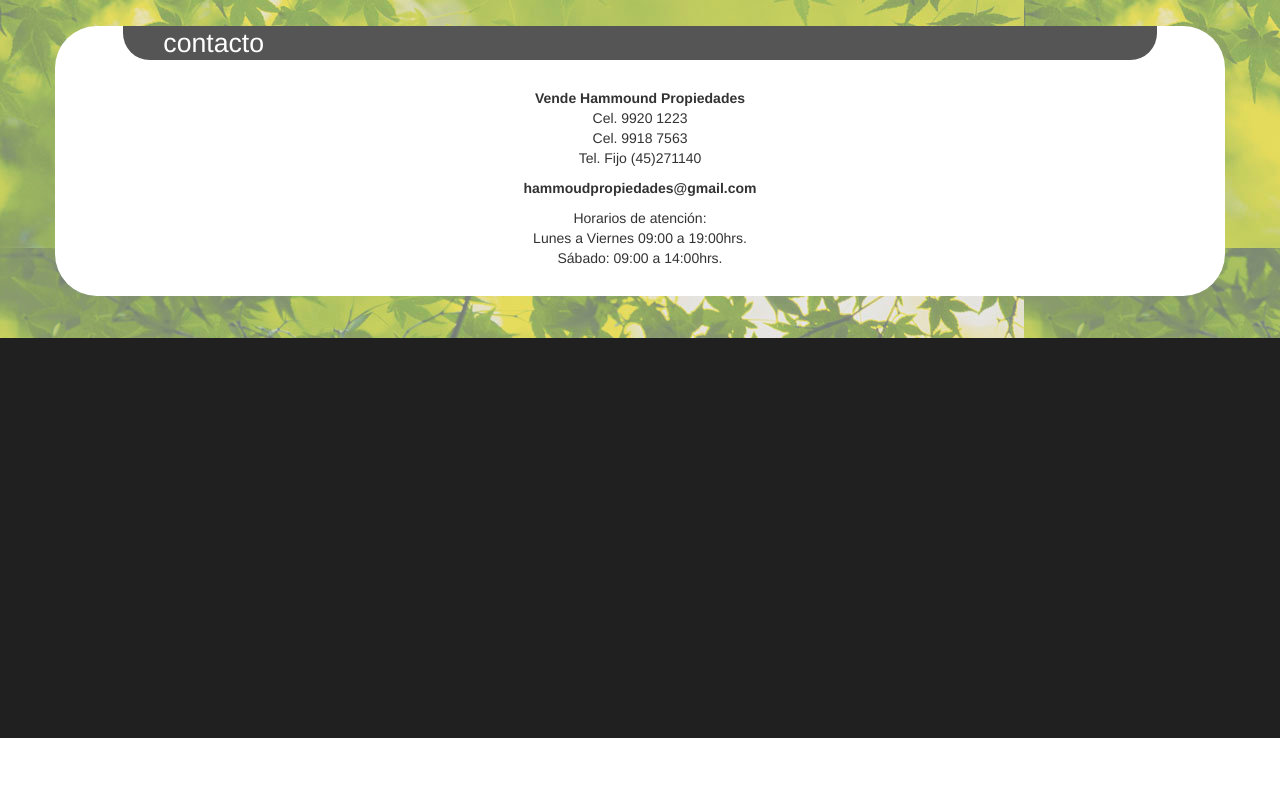
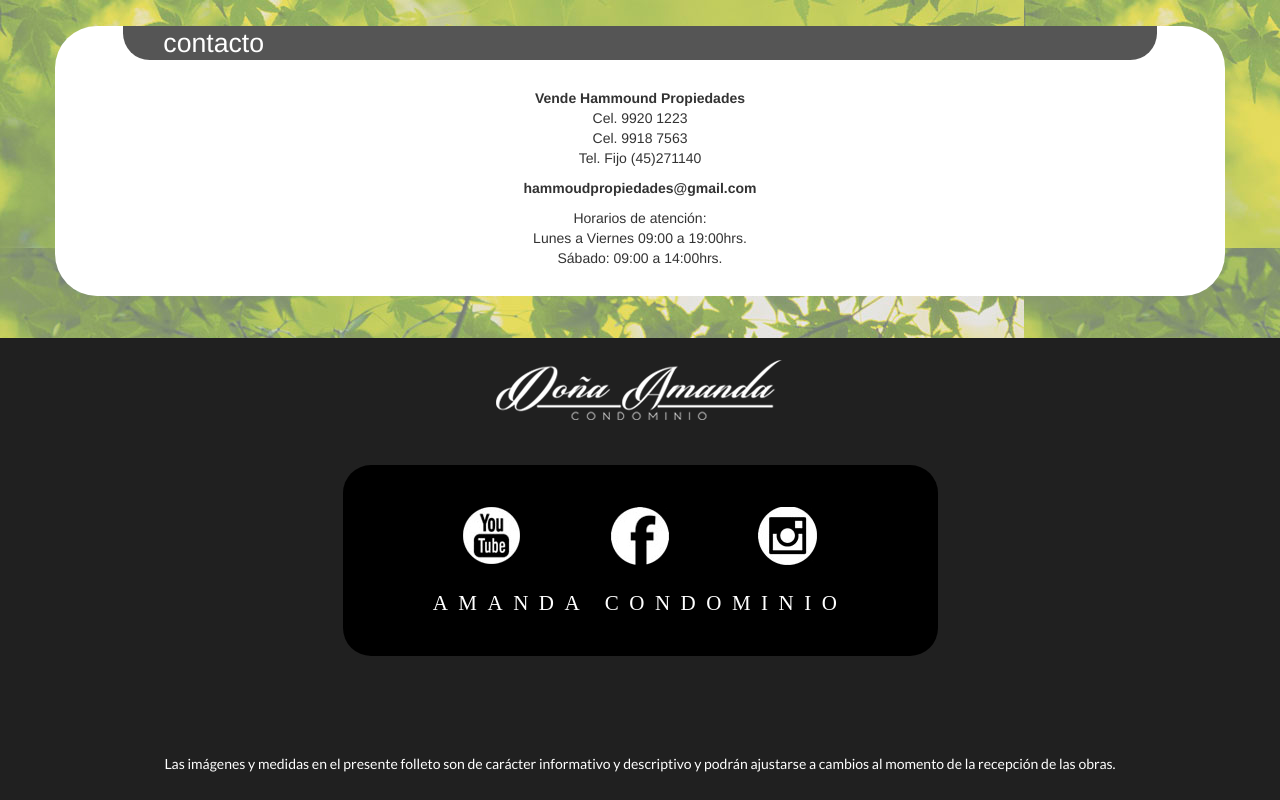
Before and after one commit to erwin254/amandacondominio, a plain HTML site: page index.html in a window 1280 px wide. Shown: the part 3352-4152 px from the top of the page. Before the commit the page ends 4090 px from the top, so only its background shows below. Drawn offline with nearby package versions, Linux system fonts and the light colour scheme; some packages are replaced by stand-ins of ours.

Commit message:
se agregan fuentes y footer

```diff
--- /dev/null
+++ b/css/footer.css
@@ -0,0 +1,60 @@
+@font-face {
+   font-family: Lato-regular;
+   font-style: normal;
+   font-weight: normal;
+   src: url(../fonts/Lato-Regular.ttf);
+}
+
+@font-face {
+   font-family: Lato-airline;
+   font-style: normal;
+   font-weight: normal;
+   src: url(../fonts/Lato-Hairline.ttf);
+}
+
+.footer
+{
+	height: 33em;
+	color:white;
+}
+
+.redes-link
+{
+	display: inline-block;
+	vertical-align: top;
+	width: 60px;
+	height: 60px;
+	margin-top: 3em;
+	margin-left: 3em;
+    margin-right: 3em;
+
+}
+.center-redes
+{
+	width: 100%;
+	text-align: center;
+	border-radius: 2em;
+	background: black;
+	display: inline-block;
+	padding-bottom: 2em;
+}
+.f-logo
+{
+	margin: auto;
+	background: url(../img/f-logo.png);
+	height: 127px;
+	width: 415px;
+}
+.f-leyenda
+{
+	font-family: Lato-regular;
+	text-align: center;
+    margin-top: 7em;
+}
+.text-hairline
+{
+	font-family: Lato-hairline;
+	margin-top: 1em;
+    letter-spacing: 0.5em;
+    font-size: 1.5em;
+}
--- a/index.html
+++ b/index.html
@@ -12,6 +12,7 @@
     <!-- Bootstrap -->
     <link href="css/bootstrap.min.css" rel="stylesheet">
     <link rel="stylesheet" type="text/css" href="css/template.css">
+    <link rel="stylesheet" type="text/css" href="css/footer.css">
     <script src="http://maps.googleapis.com/maps/api/js"></script>
       <script>
           function initialize() {
@@ -274,7 +275,22 @@
 
  	</div>
     <footer class="footer">
-
+        <div class="col-md-12">
+            <div class=" row col-md-6 col-md-offset-3">
+                <div class="f-logo"></div>
+            </div>
+            <div class="row f-redes-sociales col-md-6 col-md-offset-3">
+                <div class="center-redes">
+                    <div class="redes-link redes-"><a href="#"><img src="img/youtube-logo.jpg"></a></div>
+                    <div class="redes-link"><a href="#"><img src="img/face-logo.jpg"></a></div>
+                    <div class="redes-link"><a href="#"><img src="img/instagram-logo.jpg"></a></div>
+                    <div class="text-hairline"><p>AMANDA CONDOMINIO</p></div>
+                </div>
+            </div>
+            <div class="row f-leyenda col-md-10 col-md-offset-1">
+                <p>Las imágenes y medidas  en el presente folleto son de carácter  informativo y descriptivo y podrán ajustarse a cambios al momento de la recepción de las obras.</p>
+            </div>
+        </div>
     </footer>
 
     <!-- jQuery (necessary for Bootstrap's JavaScript plugins) -->
```
Also changed, not shown: fonts/Lato-Black.ttf (added), fonts/Lato-BlackItalic.ttf (added), fonts/Lato-Bold.ttf (added), fonts/Lato-BoldItalic.ttf (added), fonts/Lato-Hairline.ttf (added), fonts/Lato-HairlineItalic.ttf (added), fonts/Lato-Italic.ttf (added), fonts/Lato-Light.ttf (added), fonts/Lato-LightItalic.ttf (added), fonts/Lato-Regular.ttf (added), img/f-logo.png (added), img/face-logo.jpg (added), img/instagram-logo.jpg (added), img/youtube-logo.jpg (added).
